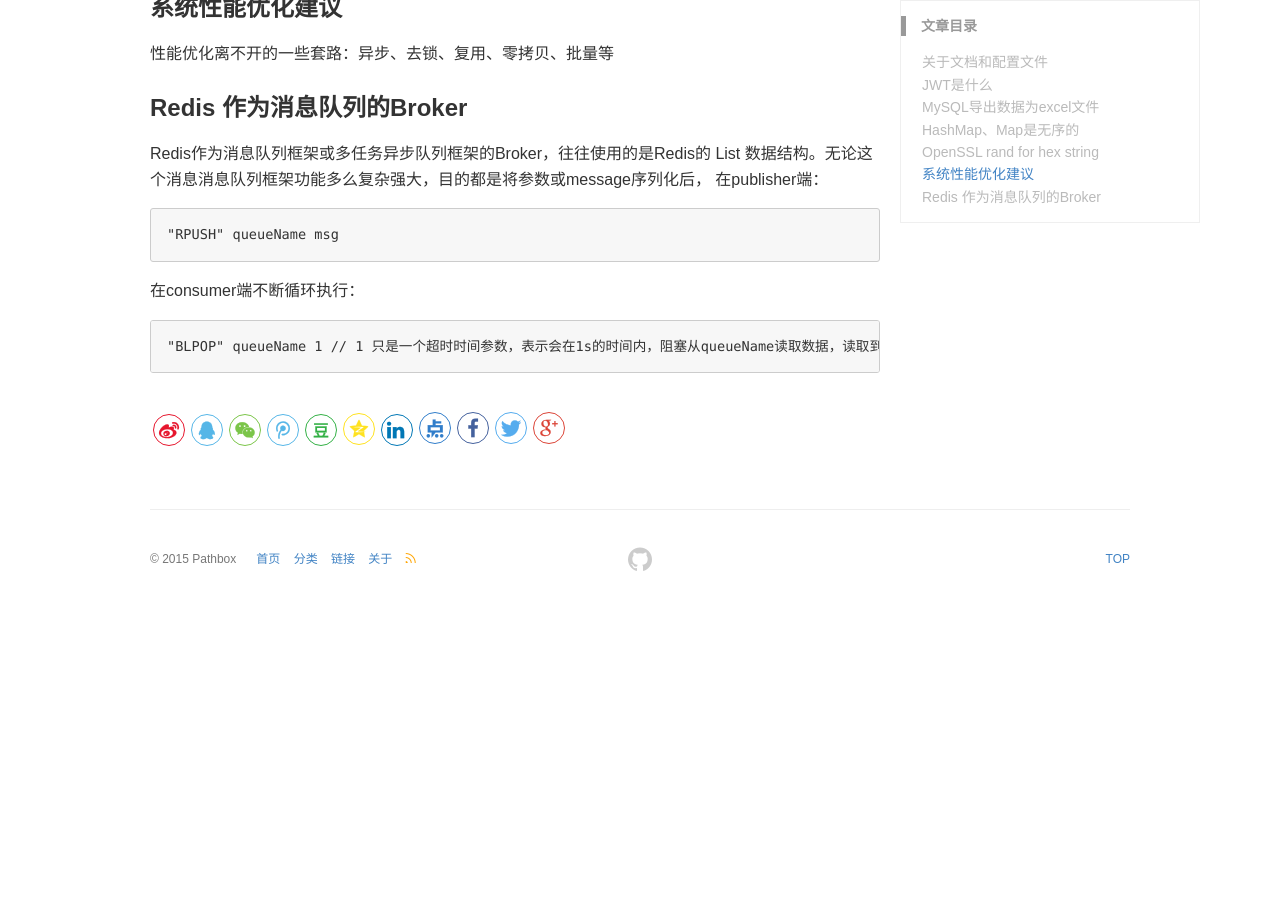
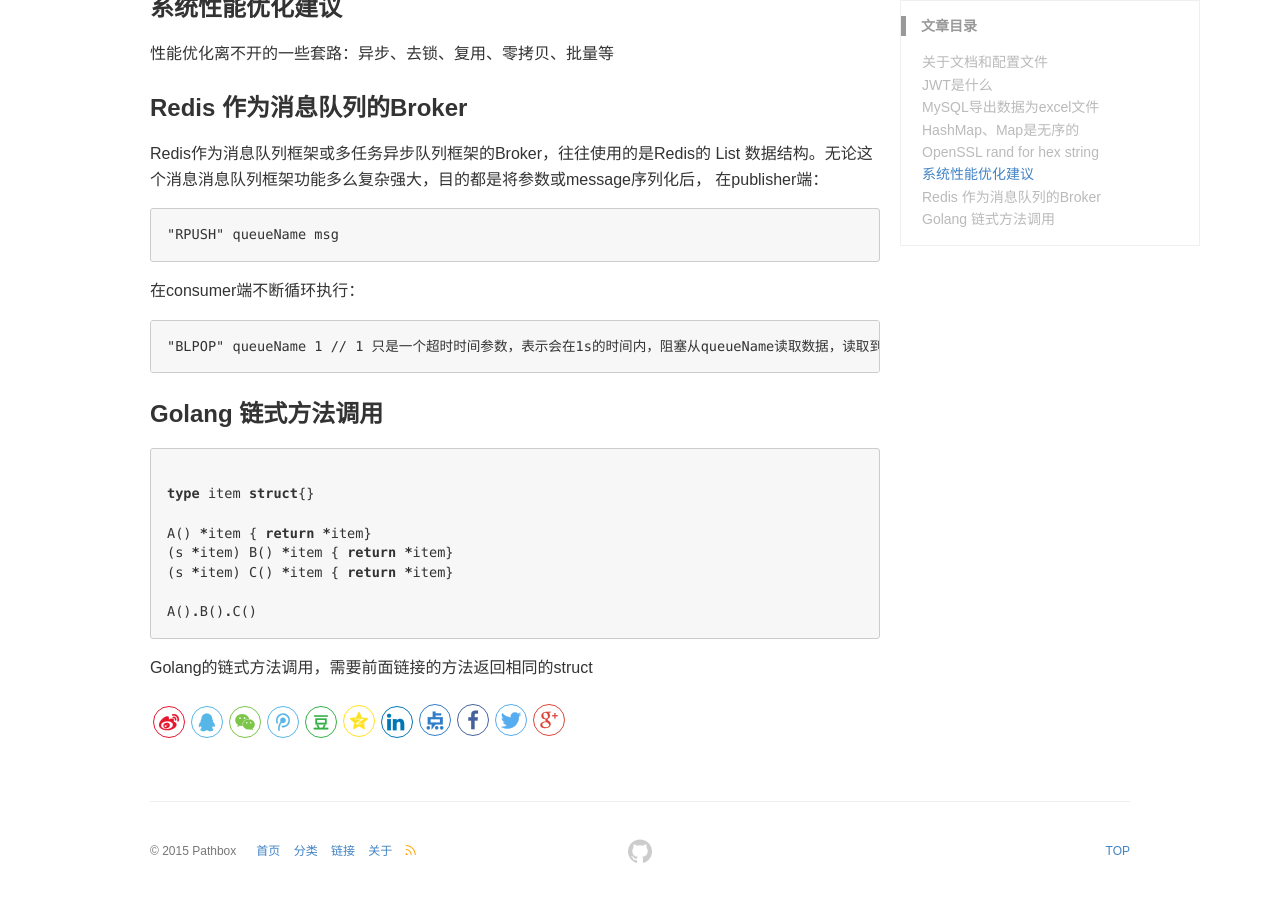
Before and after one commit to pathbox/pathbox.github.io, a Jekyll site: the page built from _posts/2018-08-01-work-summary-in-UCloud-18.md, in a window 1280 px wide and 900 px high, scrolled down 1991 px. Built offline with Jekyll 4.4.1, drawn with Linux system fonts in a browser that asks for light colours; before the commit the page ends 2599 px from its top, so only the background shows below that.

Commit message:
Golang 链式方法调用

````diff
--- a/_posts/2018-08-01-work-summary-in-UCloud-18.md
+++ b/_posts/2018-08-01-work-summary-in-UCloud-18.md
@@ -103,3 +103,17 @@ Redis作为消息队列框架或多任务异步队列框架的Broker，往往使
 ```
 "BLPOP" queueName 1 // 1 只是一个超时时间参数，表示会在1s的时间内，阻塞从queueName读取数据，读取到数据则返回，1s内没读取到数据，超时返回
 ```
+
+### Golang 链式方法调用
+
+```go
+
+type item struct{}
+
+A() *item { return *item}
+(s *item) B() *item { return *item}
+(s *item) C() *item { return *item}
+
+A().B().C()
+```
+Golang的链式方法调用，需要前面链接的方法返回相同的struct
````
